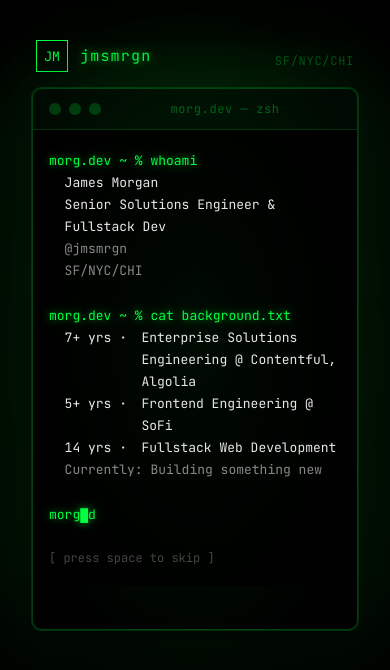
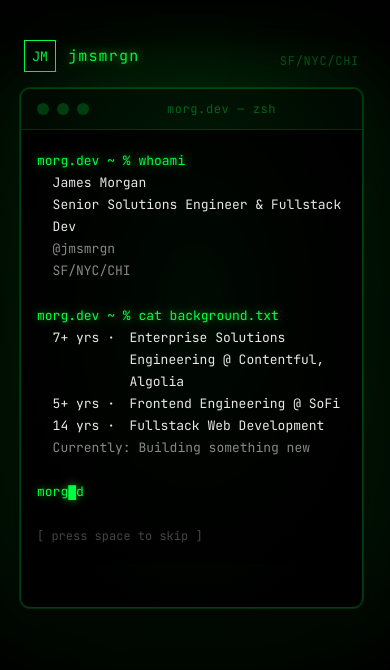
Before and after one commit to jmsmrgn/morgdev, a React (Vite) app: page / in a window 390 px wide. Shown: the top 670 px of the page. Built offline with nearby package versions, Linux system fonts and the light colour scheme.

Commit message:
fix: inner container padding

```diff
--- a/src/styles/terminal.css
+++ b/src/styles/terminal.css
@@ -285,7 +285,7 @@
   .terminal-root {
     align-items: flex-start;
     justify-content: flex-start;
-    padding-top: 40px;
+    padding: 40px 27px 0 20px;
     min-height: auto;
     height: auto;
   }
@@ -301,7 +301,7 @@
   }
 
   .terminal-body {
-    padding: 20px 16px;
+    padding: 20px 20px 20px 16px;
     min-height: 0;
   }
 
```
